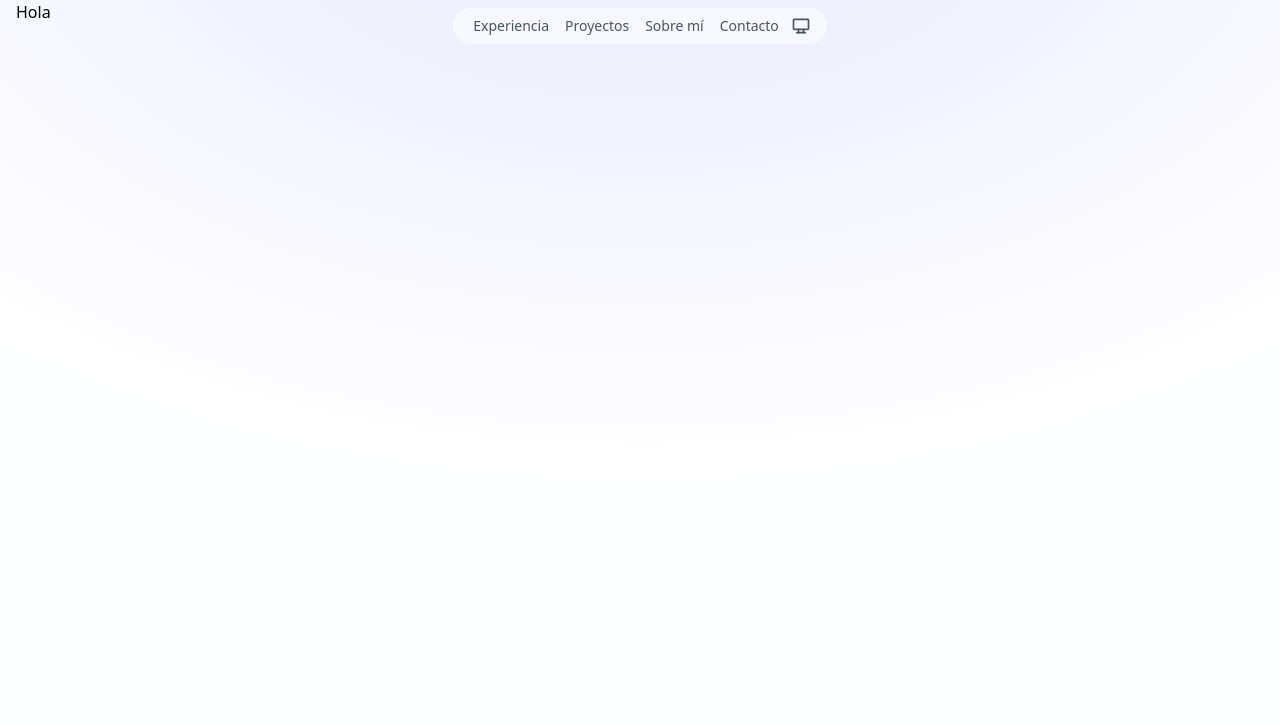
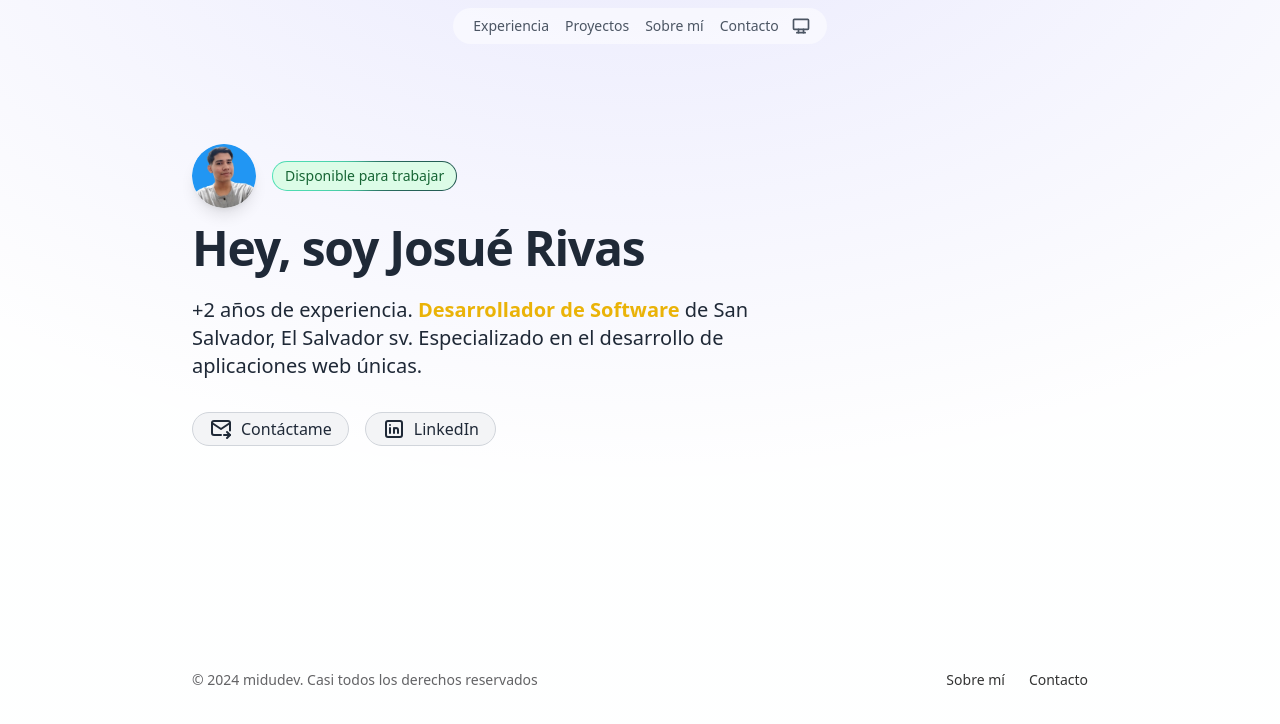
Before and after one commit to bluediu/jrivas-porfolio, an Astro site: page / in a window 1280 px wide. Built offline with nearby package versions, Linux system fonts and the light colour scheme; Astro itself is replaced by a stand-in of ours.

Commit message:
Add navbar and hero component

```diff
--- a/astro.config.mjs
+++ b/astro.config.mjs
@@ -5,5 +5,5 @@ import tailwind from '@astrojs/tailwind';
 
 // https://astro.build/config
 export default defineConfig({
-  integrations: [tailwind()]
+  integrations: [tailwind()],
 });
--- /dev/null
+++ b/src/components/Badge.astro
@@ -0,0 +1,10 @@
+<div class="flex items-center ">
+<span class="relative inline-flex overflow-hidden rounded-full p-[1px]">
+  <span
+    class="absolute inset-[-1000%] animate-[spin_2s_linear_infinite] bg-[conic-gradient(from_90deg_at_50%_50%,#51E4B8_0%,#21554E_50%,#51E4B8_100%)]"
+  ></span>
+  <div class="inline-flex items-center justify-center w-full px-3 py-1 text-sm text-green-800 bg-green-100 rounded-full cursor-pointer dark:bg-gray-800 dark:text-white/80 backdrop-blur-3xl whitespace-nowrap">
+    <slot />
+  </div>
+</span>
+</div>
--- /dev/null
+++ b/src/components/Footer.astro
@@ -0,0 +1,29 @@
+---
+const currentYear = new Date().getFullYear()
+---
+
+<footer
+  class="opacity-80 m-4 min-[375px]:pl-4 md:pl-0 mt-16 w-full mx-auto container lg:max-w-4xl md:max-w-2xl mb-10 flex justify-center"
+>
+  <div
+    class="rounded-lg w-full max-w-screen-xl mx-auto md:flex md:items-center md:justify-between py-4"
+  >
+    <span class="text-sm sm:text-center text-zinc-800/90 dark:text-zinc-200/90"
+      >© {currentYear}
+      <a href="https://midu.dev/" class="hover:underline">midudev</a>. Casi
+      todos los derechos reservados
+    </span>
+    <ul
+      class="flex flex-wrap items-center mt-3 text-sm font-medium dark:text-white/90 sm:mt-0"
+    >
+      <li>
+        <a href="/#sobre-mi" class="hover:underline me-4 md:me-6">Sobre mí</a>
+      </li>
+      <li>
+        <a id="contacto" href="mailto:miduga@gmail.com" class="hover:underline"
+          >Contacto</a
+        >
+      </li>
+    </ul>
+  </div>
+</footer>
--- /dev/null
+++ b/src/components/Hero.astro
@@ -0,0 +1,50 @@
+---
+const personalImageAlt = "Josué Rivas"
+
+import Badge from "@/components/Badge.astro"
+import LinkedInIcon from "@/components/icons/LinkedIn.astro"
+import MailIcon from "@/components/icons/Mail.astro"
+import SocialPill from "@/components/SocialPill.astro"
+
+---
+
+<div class="max-w-xl">
+  <div class="flex gap-4 mb-4">
+    <img
+      class="rounded-full shadow-lg size-16"
+      src="/jrivas.png"
+      alt={personalImageAlt}
+    />
+    <a
+      href="https://linkedin.com/in/josué-rivas-396995214"
+      target="_blank"
+      rel="noopener"
+      class="flex items-center transition md:justify-center md:hover:scale-105"
+    >
+      <Badge>Disponible para trabajar</Badge>
+    </a>
+  </div>
+  <h1
+    class="text-4xl font-bold tracking-tight text-gray-800 sm:text-5xl dark:text-white"
+  >
+    Hey, soy Josué Rivas
+  </h1>
+  <p
+    class="mt-6 text-xl text-gray-800 dark:[&>strong]:text-yellow-200 [&>strong]:text-yellow-500 [&>strong]:font-semibold dark:text-gray-300"
+  >
+    +2 años de experiencia. <strong
+      >Desarrollador de Software</strong
+    > de San Salvador, El Salvador sv. Especializado en el desarrollo de aplicaciones web
+    únicas.
+  </p>
+  <nav class="flex flex-wrap gap-4 mt-8">
+    <SocialPill href="mailto:business.jrivas@gmail.com">
+      <MailIcon class="size-4" />
+      Contáctame
+    </SocialPill>
+    <SocialPill href="https://linkedin.com/in/josué-rivas-396995214">
+      <LinkedInIcon class="size-4" />
+      LinkedIn
+    </SocialPill>
+  </nav>
+</div>
--- /dev/null
+++ b/src/components/LinkButton.astro
@@ -0,0 +1,12 @@
+---
+const { href } = Astro.props;
+---
+
+<a
+    target="_blank"
+    href={href}
+    role="link"
+    class="inline-flex bg-gray-100 text-gray-800 border-gray-300 items-center justify-center gap-2 px-3 py-2 space-x-2 text-base transition dark:text-white dark:bg-gray-800 border dark:border-gray-600 focus-visible:ring-yellow-500/80 text-md hover:bg-gray-800 hover:border-gray-900 group max-w-fit rounded-xl hover:text-white focus:outline-none focus-visible:outline-none focus-visible:ring focus-visible:ring-white focus-visible:ring-offset-2 active:bg-black"
+>
+    <slot />
+</a>
--- /dev/null
+++ b/src/components/SectionContainer.astro
@@ -0,0 +1,11 @@
+---
+const { class: className, id } = Astro.props
+---
+
+<section
+  id={id}
+  data-section={id}
+  class={`section ${className} scroll-m-20 w-full mx-auto container lg:max-w-4xl md:max-w-2xl`}
+>
+  <slot />
+</section>
--- /dev/null
+++ b/src/components/SocialPill.astro
@@ -0,0 +1,9 @@
+<a
+  {...Astro.props}
+  target="_blank"
+  rel="noopener noreferrer"
+  role="link"
+  class="inline-flex items-center justify-center gap-2 px-4 py-1 text-gray-800 transition bg-gray-100 border border-gray-300 rounded-full dark:bg-gray-800 dark:border-gray-600 dark:text-white focus-visible:ring-yellow-500/80 text-md hover:bg-gray-900 hover:border-gray-700 hover:text-white dark:hover:bg-gray-100 dark:hover:border-gray-300 dark:hover:text-black group max-w-fit focus:outline-none focus-visible:outline-none focus-visible:ring focus-visible:ring-white focus-visible:ring-offset-2 active:bg-black"
+>
+  <slot />
+</a>
--- a/src/layouts/Layout.astro
+++ b/src/layouts/Layout.astro
@@ -2,6 +2,7 @@
 import "@fontsource-variable/onest"
 
 import Header from "../components/Header.astro"
+import Footer from "../components/Footer.astro"
 import { ViewTransitions } from "astro:transitions"
 
 interface Props {
@@ -29,9 +30,12 @@ const { description, title } = Astro.props
       bg-[radial-gradient(ellipse_80%_80%_at_50%_-20%,rgba(217,216,255,0.5),rgba(255,255,255,0.9))]
       dark:bg-[radial-gradient(ellipse_80%_80%_at_50%_-20%,rgba(120,119,198,0.3),rgba(255,255,255,0))]"
     >
-      <Header />
     </div>
+
+    <Header />
 		<slot />
+    <Footer />
+
 		<style is:global>
       :root {
         color-scheme: light dark;
--- /dev/null
+++ b/src/pages/components.astro
@@ -0,0 +1,33 @@
+---
+
+import Badge from "@/components/Badge.astro"
+import SectionContainer from "@/components/SectionContainer.astro"
+import SocialPill from "@/components/SocialPill.astro"
+import LinkedInIcon from "@/components/icons/LinkedIn.astro"
+
+import Layout from "@/layouts/Layout.astro"
+---
+
+<Layout
+  title="Design System porfolio.dev"
+  description="El catálogo de componentes de nuestro porfolio"
+>
+  <SectionContainer class="py-44 pb-32 flex flex-col gap-y-10">
+    <article class="mb-10">
+      <h1 class="mb-4 text-xl font-semibold">&lt;Badge /&gt;</h1>
+
+      <Badge>Disponible para trabajar</Badge>
+    </article>
+
+    <article class="mb-10">
+      <h1 class="mb-4 text-xl font-semibold">&lt SocialPill /&gt;</h1>
+
+      <div class="flex">
+        <SocialPill href="https://linkedin.com/in/midudev">
+          <LinkedInIcon class="size-4 md:size-6" />
+          LinkedIn
+        </SocialPill>
+      </div>
+    </article>
+  </SectionContainer>
+</Layout>
--- a/src/pages/index.astro
+++ b/src/pages/index.astro
@@ -1,5 +1,8 @@
 ---
-import Layout from '../layouts/Layout.astro';
+import Layout from '../layouts/Layout.astro'
+
+import SectionContainer from "@/components/SectionContainer.astro"
+import Hero from "@/components/Hero.astro"
 ---
 
 <Layout
@@ -7,6 +10,9 @@ import Layout from '../layouts/Layout.astro';
 	description='akakak'
 >
 	<main class="px-4">
-		<h1>Hola</h1>
+		<SectionContainer class="py-16 md:py-36">
+			<Hero>
+      </slot>
+		</SectionContainer>
 	</main>
 </Layout>
```
Also changed, not shown: tsconfig.json (+7 -1 lines), public/jrivas.png (added).
